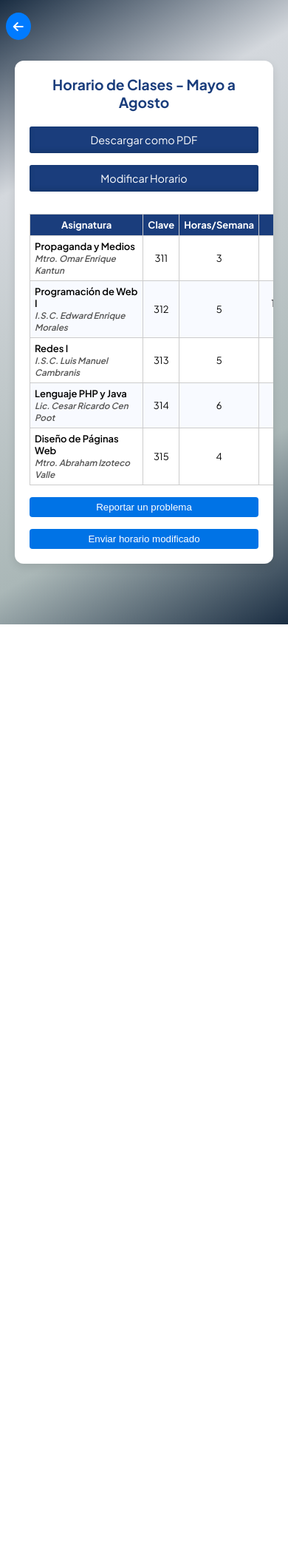
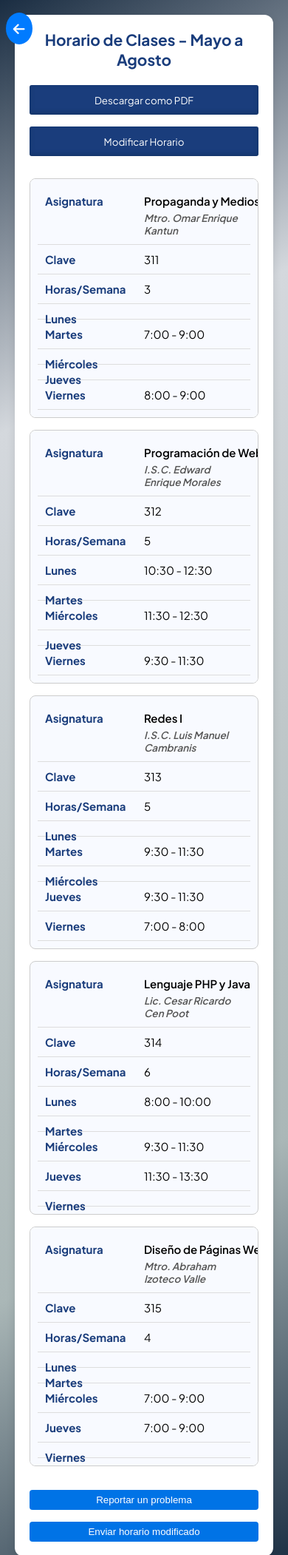
Before and after one commit to abrahampa21/academix, a PHP site: page /academix/portalAlumno/horario.php in a window 390 px wide. Shown: the top 2102 px of the page at 74% size. Before the commit the page ends 844 px from the top, so only its background shows below. Run offline with PHP 8.4, Linux system fonts and the light colour scheme; the visitor is signed in with stand-in values (Sample User, id 1); data that the repository does not hold is empty; a stand-in replaces the project's code that opens the database connection; some libraries are stand-ins or nearby versions.

Commit message:
Mejorando y añadiendo responsividad

```diff
--- a/assets/css/portalAlumno/horario.css
+++ b/assets/css/portalAlumno/horario.css
@@ -31,7 +31,6 @@ body {
   box-shadow: 0 4px 12px rgba(0, 0, 0, 0.1);
   max-width: 1100px;
   width: 100%;
-  overflow-x: auto; /* Para evitar desbordamientos */
 }
 
 .horario-header {
@@ -81,6 +80,10 @@ tbody tr:hover {
   font-size: 0.9em;
   color: #555;
   font-style: italic;
+  display: block; /* Asegura que se muestre en su propia línea */
+  margin-top: 5px;
+  white-space: normal;
+  word-wrap: break-word;
 }
 
 caption {
@@ -108,8 +111,8 @@ caption {
   color: #fff;
   transition: 0.3s;
   box-shadow: rgba(50, 50, 93, 0.25) 0px 50px 100px -20px,
-              rgba(0, 0, 0, 0.3) 0px 30px 60px -30px,
-              rgba(10, 37, 64, 0.35) 0px -2px 6px 0px inset;
+    rgba(0, 0, 0, 0.3) 0px 30px 60px -30px,
+    rgba(10, 37, 64, 0.35) 0px -2px 6px 0px inset;
 }
 
 .botoncitos:hover {
@@ -217,12 +220,49 @@ caption {
 
 /*RESPONSIVE*/
 @media (max-width: 768px) {
-  .horario-header h1 {
-    font-size: 1.4rem;
+  table {
+    display: block;
+    overflow-x: auto;
+    white-space: nowrap;
+    min-width: 100%;
   }
 
-  table {
-    font-size: 14px;
+  thead {
+    display: none;
+  }
+
+  tbody,
+  tr,
+  td {
+    display: block;
+    width: 100%;
+  }
+
+  tr {
+    margin-bottom: 1rem;
+    border: 1px solid #ccc;
+    border-radius: 8px;
+    padding: 10px;
+    background-color: #f8faff;
+    overflow-x: auto;
+  }
+
+  td {
+    text-align: left;
+    padding-left: 50%;
+    position: relative;
+    border: none;
+    border-bottom: 1px solid #ddd;
+  }
+
+  td::before {
+    content: attr(data-label);
+    position: absolute;
+    left: 10px;
+    top: 10px;
+    font-weight: bold;
+    color: #1a3d7c;
+    white-space: nowrap;
   }
 
   .buttons-modified,
@@ -235,30 +275,13 @@ caption {
   .btn {
     width: 100%;
   }
-}
 
-@media (max-width: 480px) {
-  .horario-header h1 {
-    font-size: 1.2rem;
+  .exit-rsp {
+    padding: 10px;
+    font-size: 18px;
   }
 
-  caption {
-    font-size: 1.1rem;
-  }
-
-  th,
-  td {
-    padding: 6px;
-    font-size: 13px;
-  }
-
-  .botoncitos {
-    height: 36px;
-    font-size: 0.9rem;
-  }
-
-  .exit-rsp {
-    font-size: 16px;
-    padding: 8px 10px;
+  .horario-header h1 {
+    font-size: 1.3rem;
   }
 }
--- a/assets/css/portalProfesor/datosPersonalesPro.css
+++ b/assets/css/portalProfesor/datosPersonalesPro.css
@@ -20,7 +20,6 @@ body {
     #1a2d42
   );
   background-repeat: no-repeat;
-  background-size: cover;
   min-height: 100vh;
   padding: 1rem;
 }
--- a/assets/css/portalProfesor/horarioPro.css
+++ b/assets/css/portalProfesor/horarioPro.css
@@ -255,6 +255,7 @@ caption {
     box-shadow: 0 4px 8px rgba(0, 0, 0, 0.05);
   }
 
+
   td {
     text-align: left;
     padding: 8px 10px;
--- a/portalAlumno/horario.php
+++ b/portalAlumno/horario.php
@@ -108,66 +108,67 @@ if ($_SERVER['REQUEST_METHOD'] === 'POST') {
       </thead>
       <tbody>
         <tr>
-          <td class="asignatura">
+          <td data-label="Asignatura" class="asignatura">
             Propaganda y Medios<br /><span class="profesor">Mtro. Omar Enrique Kantun</span>
           </td>
-          <td>311</td>
-          <td>3</td>
-          <td></td>
-          <td>7:00 - 9:00</td>
-          <td></td>
-          <td></td>
-          <td>8:00 - 9:00</td>
+          <td data-label="Clave">311</td>
+          <td data-label="Horas/Semana">3</td>
+          <td data-label="Lunes"></td>
+          <td data-label="Martes">7:00 - 9:00</td>
+          <td data-label="Miércoles"></td>
+          <td data-label="Jueves"></td>
+          <td data-label="Viernes">8:00 - 9:00</td>
         </tr>
         <tr>
-          <td class="asignatura">
+          <td data-label="Asignatura" class="asignatura">
             Programación de Web I<br /><span class="profesor">I.S.C. Edward Enrique Morales</span>
           </td>
-          <td>312</td>
-          <td>5</td>
-          <td>10:30 - 12:30</td>
-          <td></td>
-          <td>11:30 - 12:30</td>
-          <td></td>
-          <td>9:30 - 11:30</td>
+          <td data-label="Clave">312</td>
+          <td data-label="Horas/Semana">5</td>
+          <td data-label="Lunes">10:30 - 12:30</td>
+          <td data-label="Martes"></td>
+          <td data-label="Miércoles">11:30 - 12:30</td>
+          <td data-label="Jueves"></td>
+          <td data-label="Viernes">9:30 - 11:30</td>
         </tr>
         <tr>
-          <td class="asignatura">
+          <td data-label="Asignatura" class="asignatura">
             Redes I<br /><span class="profesor">I.S.C. Luis Manuel Cambranis</span>
           </td>
-          <td>313</td>
-          <td>5</td>
-          <td></td>
-          <td>9:30 - 11:30</td>
-          <td></td>
-          <td>9:30 - 11:30</td>
-          <td>7:00 - 8:00</td>
+          <td data-label="Clave">313</td>
+          <td data-label="Horas/Semana">5</td>
+          <td data-label="Lunes"></td>
+          <td data-label="Martes">9:30 - 11:30</td>
+          <td data-label="Miércoles"></td>
+          <td data-label="Jueves">9:30 - 11:30</td>
+          <td data-label="Viernes">7:00 - 8:00</td>
         </tr>
         <tr>
-          <td class="asignatura">
+          <td data-label="Asignatura" class="asignatura">
             Lenguaje PHP y Java<br /><span class="profesor">Lic. Cesar Ricardo Cen Poot</span>
           </td>
-          <td>314</td>
-          <td>6</td>
-          <td>8:00 - 10:00</td>
-          <td></td>
-          <td>9:30 - 11:30</td>
-          <td>11:30 - 13:30</td>
-          <td></td>
+          <td data-label="Clave">314</td>
+          <td data-label="Horas/Semana">6</td>
+          <td data-label="Lunes">8:00 - 10:00</td>
+          <td data-label="Martes"></td>
+          <td data-label="Miércoles">9:30 - 11:30</td>
+          <td data-label="Jueves">11:30 - 13:30</td>
+          <td data-label="Viernes"></td>
         </tr>
         <tr>
-          <td class="asignatura">
+          <td data-label="Asignatura" class="asignatura">
             Diseño de Páginas Web<br /><span class="profesor">Mtro. Abraham Izoteco Valle</span>
           </td>
-          <td>315</td>
-          <td>4</td>
-          <td></td>
-          <td></td>
-          <td>7:00 - 9:00</td>
-          <td>7:00 - 9:00</td>
-          <td></td>
+          <td data-label="Clave">315</td>
+          <td data-label="Horas/Semana">4</td>
+          <td data-label="Lunes"></td>
+          <td data-label="Martes"></td>
+          <td data-label="Miércoles">7:00 - 9:00</td>
+          <td data-label="Jueves">7:00 - 9:00</td>
+          <td data-label="Viernes"></td>
         </tr>
       </tbody>
+
     </table>
 
     <div class="buttons-submit">
```
Also changed, not shown: assets/css/portalAlumno/asistencia.css (+25 -13 lines).
